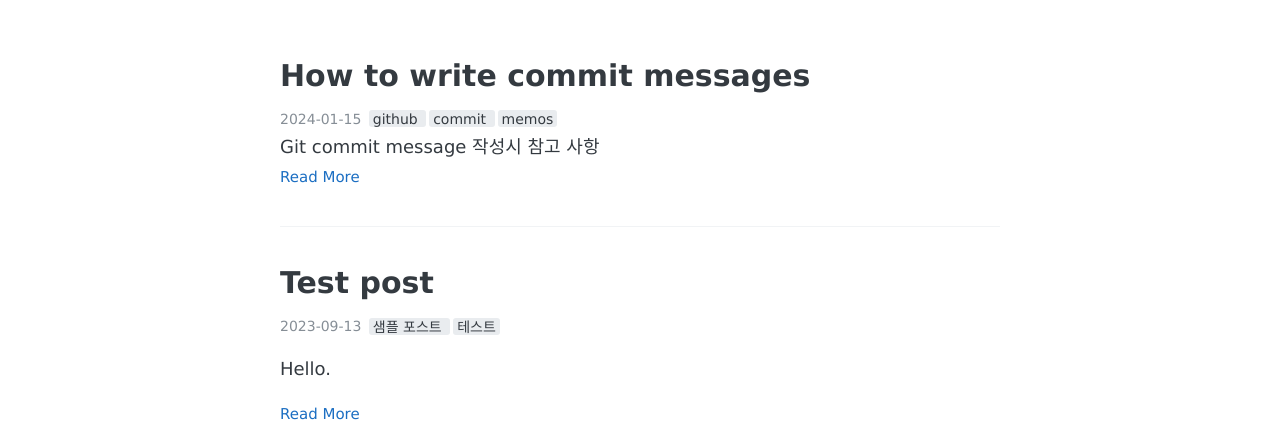
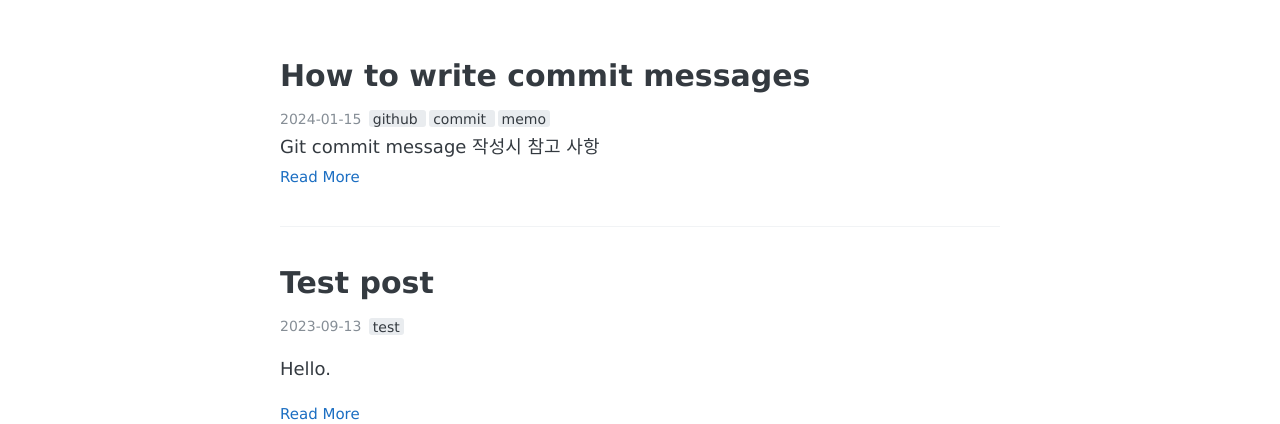
Before and after one commit to shinymj/shinymj.github.io, a Jekyll site: the page built from index.html, in a window 1280 px wide. Shown: the part 161-585 px from the top of the page. Built offline with Jekyll 4.4.1, drawn with Linux system fonts in a browser that asks for light colours; the list of posts is cut into pages by our own code.

Commit message:
Modify: minimizing tags
태그 통일 및 덜중요한 태그 삭제

```diff
--- a/_posts/2023-09-06-My-first-posting.md
+++ b/_posts/2023-09-06-My-first-posting.md
@@ -2,7 +2,7 @@
 layout: post
 title: "Test post"
 date:  2023-09-13 18:34:00 +0900
-tags: [샘플 포스트, 테스트]
+tags: [test]
 comments: true
 ---
 
--- a/_posts/2024-01-15-How-to-Write-Commit-Messages.md
+++ b/_posts/2024-01-15-How-to-Write-Commit-Messages.md
@@ -4,7 +4,7 @@ published: true
 title: "How to write commit messages"
 excerpt: Git commit message 작성시 참고 사항
 date:  2024-01-15 10:34:00 +0900
-tags: [github, commit, memos]
+tags: [github, commit, memo]
 comments: true
 ---
 
```
Also changed, not shown: _posts/2017-10-08-hello-world.md (+1 -3 lines).
